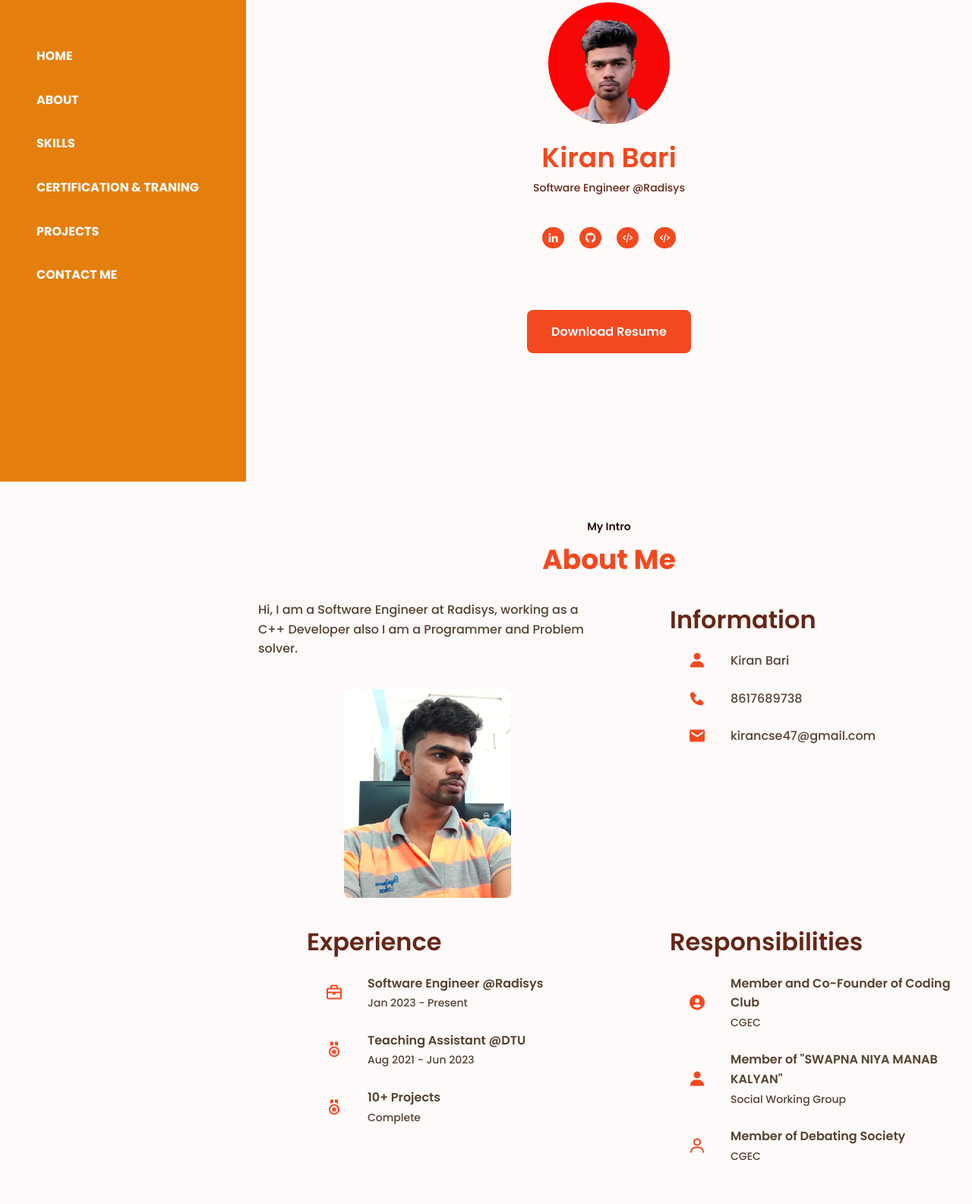
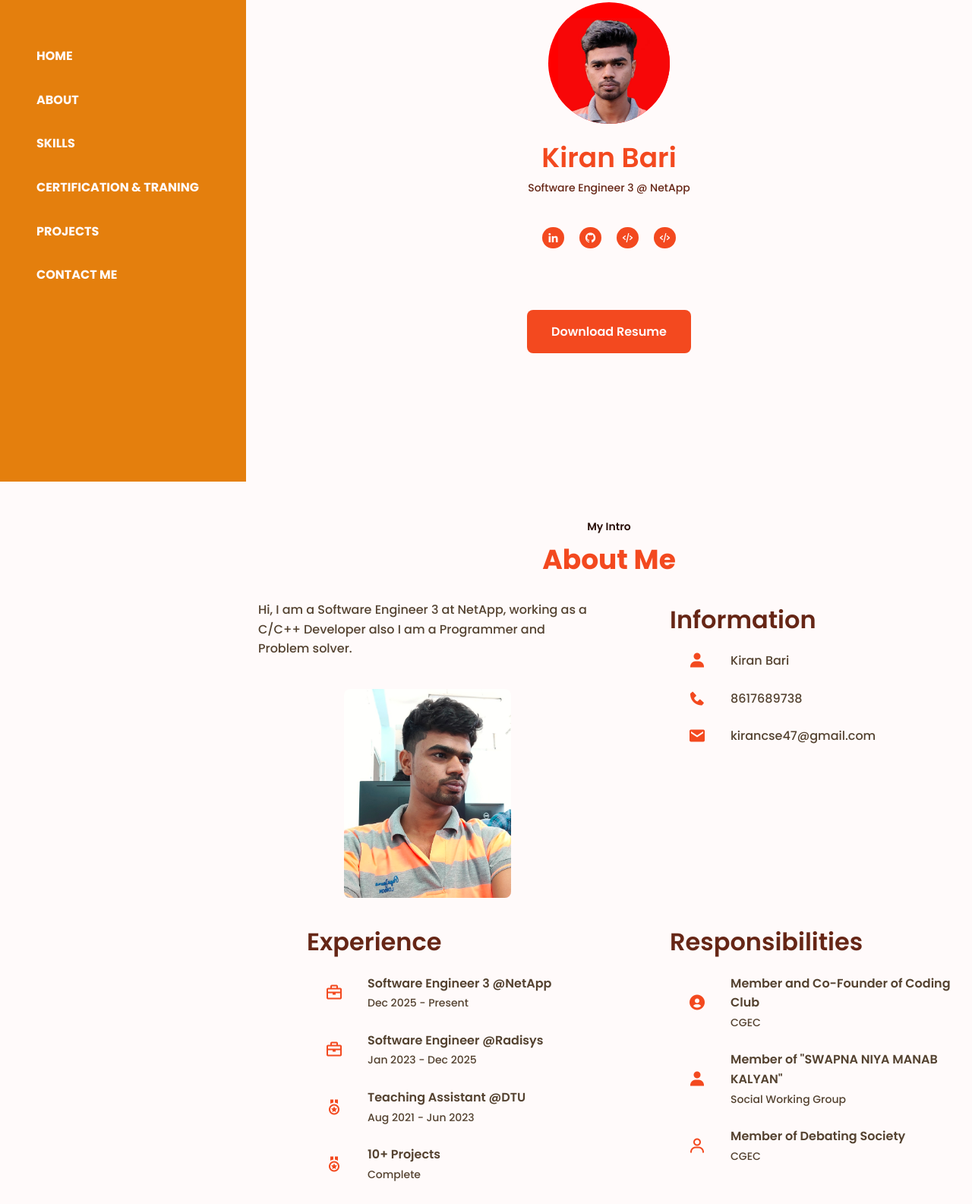
Before and after one commit to kiranbari/kiranbari.github.io, a plain HTML site: page index.html in a window 1280 px wide. Shown: the part 166-1751 px from the top of the page at 76% size. Drawn offline with nearby package versions, Linux system fonts and the light colour scheme.

Commit message:
netapp update

```diff
--- a/index.html
+++ b/index.html
@@ -54,7 +54,7 @@
                     </div>
 
                     <h1 class="home_title">Kiran Bari</h1>
-                    <span class="home_profession">Software Engineer @Radisys</span>
+                    <span class="home_profession">Software Engineer 3 @ NetApp</span>
 
                     <div class="home_social">
                         <a href="https://www.linkedin.com/in/kiran-bari-a31361168/" target="_blank" class="home_social_link"><i
@@ -79,7 +79,7 @@
 
             <div class="about_container bd-grid">
                 <div class="about_data">
-                    <p class="about_description">Hi, I am a Software Engineer at Radisys, working as a C++ Developer also I am a Programmer and Problem solver.</p>
+                    <p class="about_description">Hi, I am a Software Engineer 3 at NetApp, working as a C/C++ Developer also I am a Programmer and Problem solver.</p>
                     <img src="assets/img/about1.png" alt="" class="about_img">
                 </div>
 
@@ -108,8 +108,16 @@
                     <div class="about_information-data">
                         <i class="bx bx-briefcase about_information-icon"></i>
                         <div>
+                            <span class="about_information-subtitle">Software Engineer 3 @NetApp</span>
+                            <span class="about_information-subtitle-small">Dec 2025 - Present</span>
+                        </div>
+                    </div>
+
+                    <div class="about_information-data">
+                        <i class="bx bx-briefcase about_information-icon"></i>
+                        <div>
                             <span class="about_information-subtitle">Software Engineer @Radisys</span>
-                            <span class="about_information-subtitle-small">Jan 2023 - Present</span>
+                            <span class="about_information-subtitle-small">Jan 2023 - Dec 2025</span>
                         </div>
                     </div>
 
```
